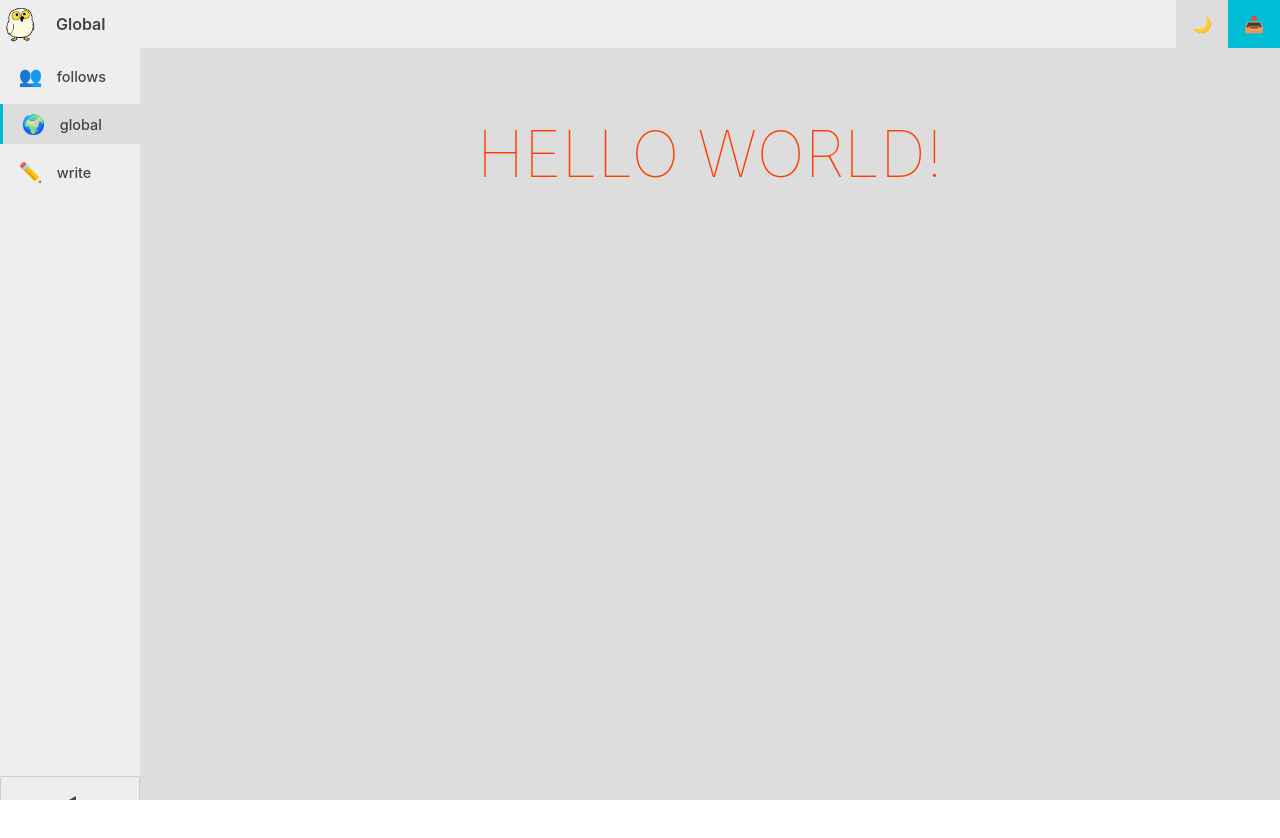
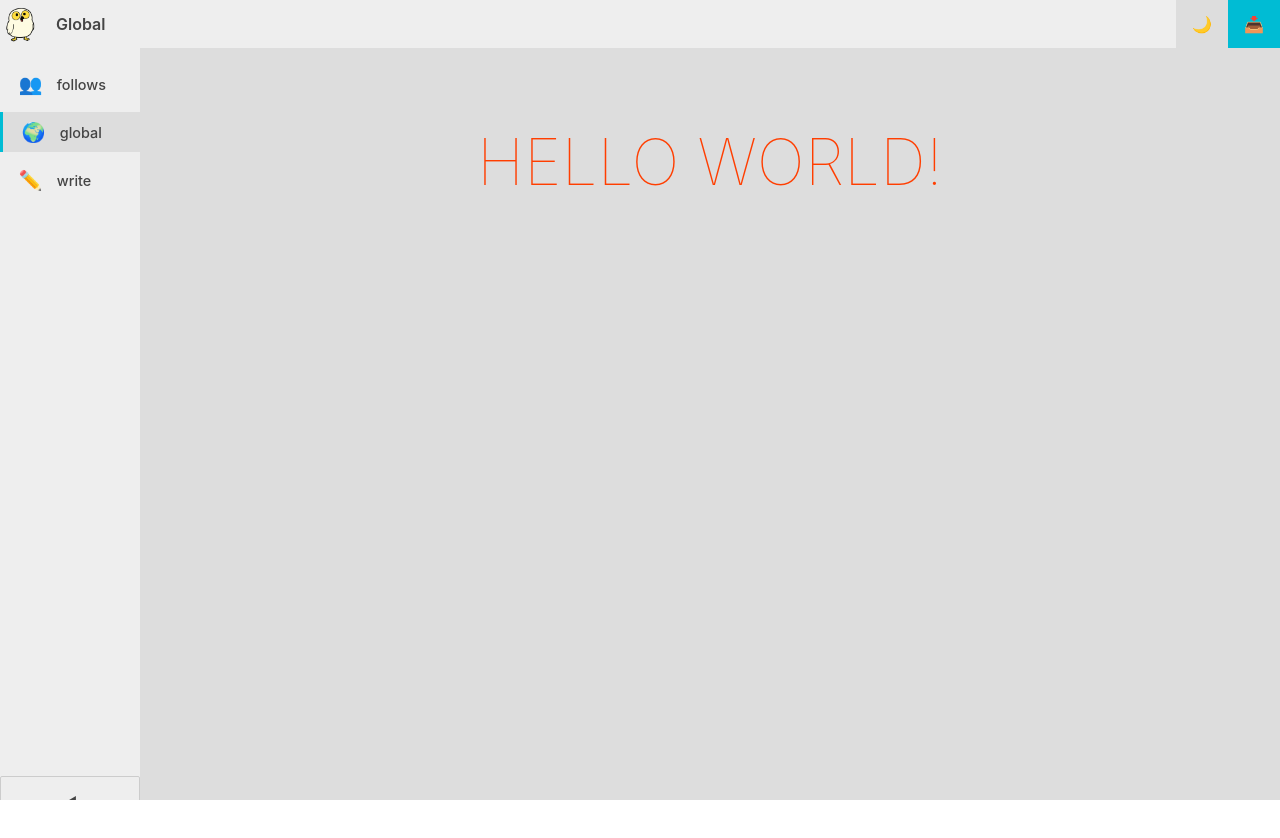
Before and after one commit to mleku/nostrly.app, a Svelte app: page / in a window 1280 px wide. Shown: the top 838 px of the page. Built offline with nearby package versions, Linux system fonts and the light colour scheme.

Commit message:
Adjust app layout and update Svelte class hashing
- Increased `margin-top` in `.app-container` for improved spacing and layout.
- Updated Svelte-generated class hashes for consistency across components.

```diff
--- a/src/App.svelte
+++ b/src/App.svelte
@@ -347,8 +347,8 @@
     /* App Container */
     .app-container {
         display: flex;
-        margin-top: 2.5em;
-        height: calc(100vh - 2.5em);
+        margin-top: 3em;
+        height: calc(100vh - 3em);
     }
 
     /* Sidebar Styles */
```
Also changed, not shown: public/build/bundle.css, public/build/bundle.js, 1 other file (tests, documents, lock files or other folders).
